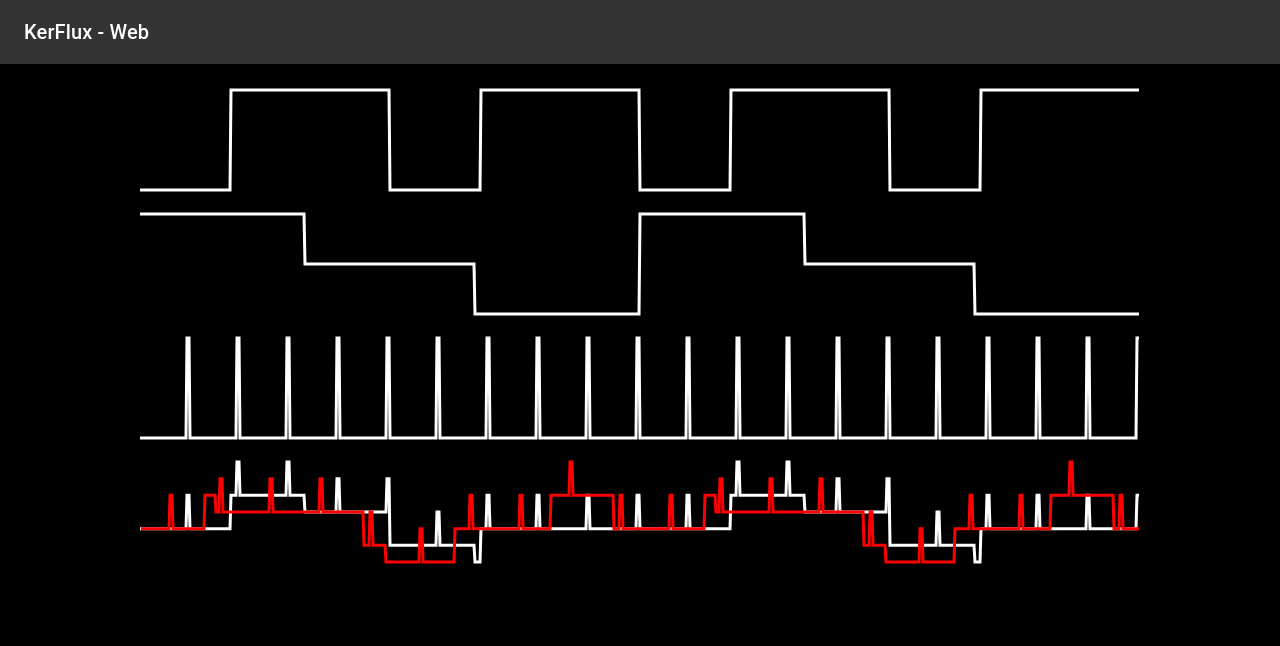
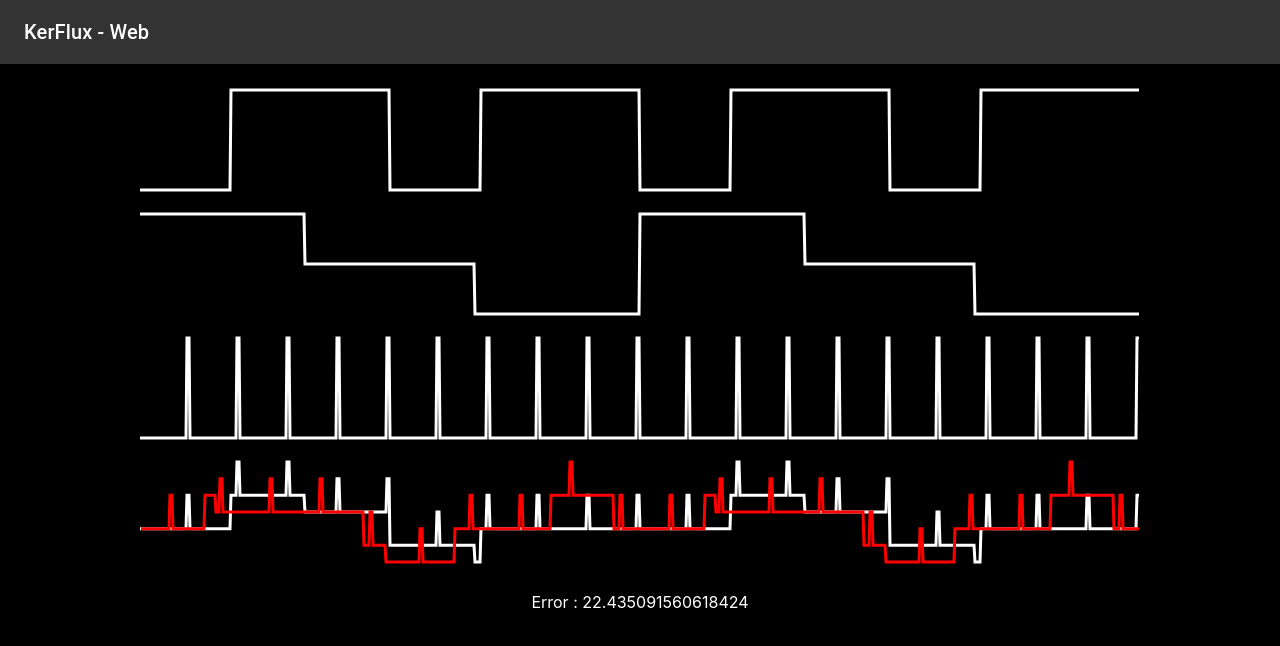
Before and after one commit to yogeshpatki/kerflux_web, a React (Create React App) app: page / in a window 1280 px wide. Shown: the top 646 px of the page. Built offline with nearby package versions, Linux system fonts and the light colour scheme.

Commit message:
adding rms error calculation as player moves the waveforms

```diff
--- a/src/components/wave_grid/WaveGrid.jsx
+++ b/src/components/wave_grid/WaveGrid.jsx
@@ -19,7 +19,7 @@ const useStyles = makeStyles(theme => ({
     paper: {
         padding: theme.spacing(2),
         textAlign: 'center',
-        color: theme.palette.text.secondary,
+        color: 'white',
       },
 }));
 
@@ -116,9 +116,17 @@ export default function WaveGrid(props) {
       return (<Wave waveData={waveData} resultData={resultData} updateFunction={updateFunction} key='res'/>);
     }
 
+    const getError = () => {
+      let error = 0;
+      let meanSquaredError = (currentResult.map((d,i) => Math.pow((d - expectedResult[i]), 2)).reduce((a,b) => a+b))/currentResult.length;
+      return Math.pow(meanSquaredError,0.5);
+    }
+
     return (
         <Paper elevation={0} className={`${classes.paper_body} ${classes.paper}`} square>
             {wavesData && wavesData.length > 0 ? getAllWaves() : (<p>Loading</p>)}
+            {wavesData && wavesData.length > 0 ? <p>Error : {getError()}</p> : (<p>Loading</p>)}
+
         </Paper>
     )
 }
```
